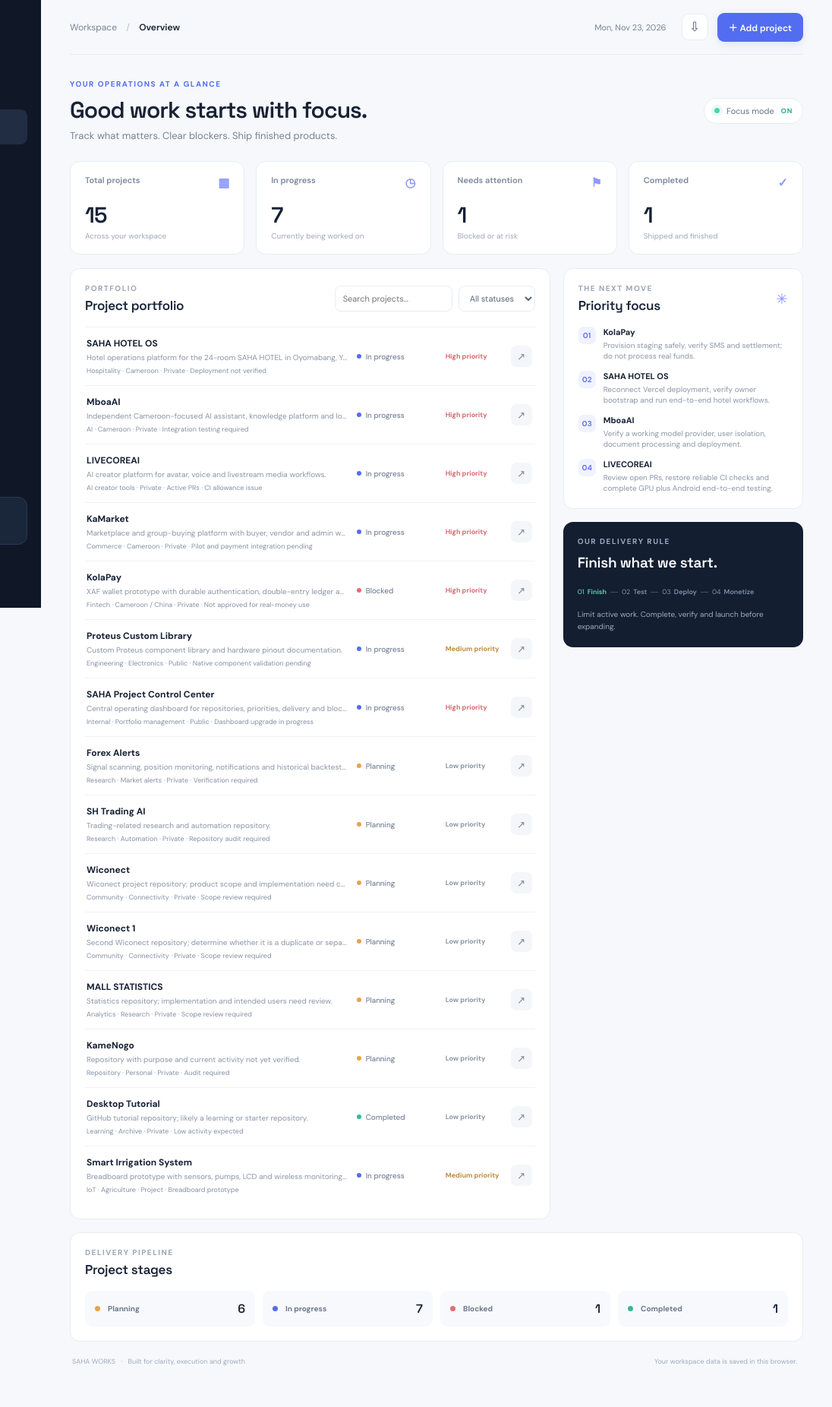
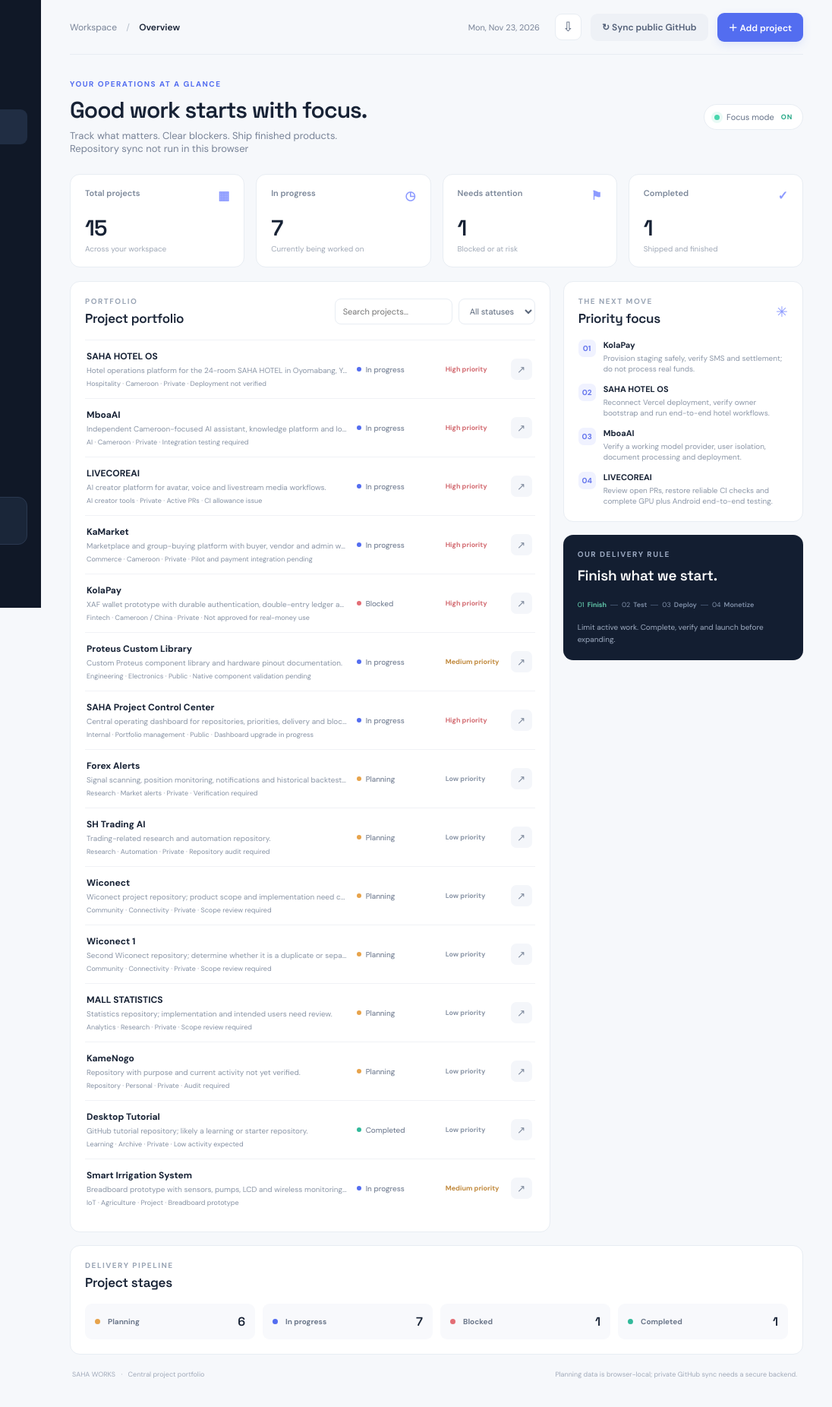
Before and after one commit to ZOUACEDRIC/SAHA-PROJECT-CONTROL-CENTER, a plain HTML site: page index.html in a window 1280 px wide. Shown: the full height of the page at 76% size, 184-1280 px from the left. Drawn offline with Linux system fonts and the light colour scheme.

Commit message:
Add repository sync controls and portfolio status context

```diff
--- a/index.html
+++ b/index.html
@@ -4,7 +4,7 @@
   <meta charset="UTF-8">
   <meta name="viewport" content="width=device-width, initial-scale=1">
   <meta name="theme-color" content="#101827">
-  <meta name="description" content="SAHA Project Control Center — one place to track projects, priorities, blockers and delivery.">
+  <meta name="description" content="SAHA Project Control Center — central portfolio dashboard for repositories, priorities, blockers and delivery.">
   <title>SAHA Project Control Center</title>
   <link rel="preconnect" href="https://fonts.googleapis.com">
   <link rel="preconnect" href="https://fonts.gstatic.com" crossorigin>
@@ -27,24 +27,21 @@
         <div class="user-mini"><div class="avatar">SC</div><div><strong>Project owner</strong><small>ZOUACEDRIC</small></div></div>
       </div>
     </aside>
-
     <main class="main">
       <header class="topbar">
         <div class="crumb">Workspace <span>/</span> <strong id="crumb-view">Overview</strong></div>
-        <div class="top-actions"><span class="today" id="today"></span><button class="icon-button" id="export-btn" title="Export project data">⇩</button><button class="primary-btn" id="add-btn">＋ Add project</button></div>
+        <div class="top-actions"><span class="today" id="today"></span><button class="icon-button" id="export-btn" title="Export project data">⇩</button><button class="secondary-btn" id="sync-btn" title="Checks public repositories only">↻ Sync public GitHub</button><button class="primary-btn" id="add-btn">＋ Add project</button></div>
       </header>
       <section class="page-heading">
-        <div><div class="eyebrow">YOUR OPERATIONS AT A GLANCE</div><h1 id="page-title">Good work starts with focus.</h1><p id="page-subtitle">Track what matters. Clear blockers. Ship finished products.</p></div>
+        <div><div class="eyebrow">YOUR OPERATIONS AT A GLANCE</div><h1 id="page-title">Good work starts with focus.</h1><p id="page-subtitle">Track what matters. Clear blockers. Ship finished products.</p><p class="sync-note" id="sync-status">Repository sync not run in this browser</p></div>
         <div class="focus-pill"><span class="pulse"></span> Focus mode <b>ON</b></div>
       </section>
-
       <section class="stats-grid" id="stats">
         <article class="stat-card"><div class="stat-label">Total projects <span>▦</span></div><div class="stat-value" id="total-count">—</div><div class="stat-foot">Across your workspace</div></article>
         <article class="stat-card"><div class="stat-label">In progress <span>◷</span></div><div class="stat-value" id="active-count">—</div><div class="stat-foot">Currently being worked on</div></article>
         <article class="stat-card"><div class="stat-label">Needs attention <span>⚑</span></div><div class="stat-value" id="blocked-count">—</div><div class="stat-foot">Blocked or at risk</div></article>
         <article class="stat-card"><div class="stat-label">Completed <span>✓</span></div><div class="stat-value" id="done-count">—</div><div class="stat-foot">Shipped and finished</div></article>
       </section>
-
       <section class="content-grid">
         <div class="panel projects-panel">
           <div class="panel-head"><div><div class="eyebrow">PORTFOLIO</div><h2 id="list-title">Project portfolio</h2></div><div class="filters"><input id="search" type="search" placeholder="Search projects…"><select id="status-filter" aria-label="Filter by status"><option value="all">All statuses</option><option>In progress</option><option>Planning</option><option>Blocked</option><option>Completed</option></select></div></div>
@@ -56,10 +53,9 @@
         </aside>
       </section>
       <section class="panel roadmap-panel" id="roadmap-panel"><div class="panel-head"><div><div class="eyebrow">DELIVERY PIPELINE</div><h2>Project stages</h2></div></div><div class="pipeline"><div><span class="pipeline-dot planning"></span><b>Planning</b><strong id="pipe-planning">0</strong></div><div><span class="pipeline-dot progress"></span><b>In progress</b><strong id="pipe-progress">0</strong></div><div><span class="pipeline-dot blocked"></span><b>Blocked</b><strong id="pipe-blocked">0</strong></div><div><span class="pipeline-dot completed"></span><b>Completed</b><strong id="pipe-completed">0</strong></div></div></section>
-      <footer>SAHA WORKS <span>·</span> Built for clarity, execution and growth <span class="footer-right">Your workspace data is saved in this browser.</span></footer>
+      <footer>SAHA WORKS <span>·</span> Central project portfolio <span class="footer-right">Planning data is browser-local; private GitHub sync needs a secure backend.</span></footer>
     </main>
   </div>
-
   <dialog id="project-dialog">
     <form id="project-form" method="dialog">
       <div class="dialog-head"><div><div class="eyebrow">PORTFOLIO UPDATE</div><h2 id="dialog-title">Add a project</h2></div><button type="button" class="close-btn" id="close-dialog">×</button></div>
@@ -68,7 +64,7 @@
       <label>Category<input id="project-category" maxlength="50" placeholder="AI, Hotel, Commerce…"></label>
       <label>Short description<textarea id="project-description" rows="3" maxlength="220" placeholder="What are we building?"></textarea></label>
       <div class="form-row"><label>Status<select id="project-status"><option>Planning</option><option>In progress</option><option>Blocked</option><option>Completed</option></select></label><label>Priority<select id="project-priority"><option>High</option><option>Medium</option><option>Low</option></select></label></div>
-      <label>Next action<input id="project-next" maxlength="120" placeholder="The next concrete step"></label>
+      <label>Next action<input id="project-next" maxlength="160" placeholder="The next concrete step"></label>
       <label>Repository / project link<input id="project-link" type="url" placeholder="https://github.com/…"></label>
       <div class="dialog-actions"><button type="button" class="secondary-btn" id="delete-btn" hidden>Delete</button><button type="submit" class="primary-btn">Save project</button></div>
     </form>
```
